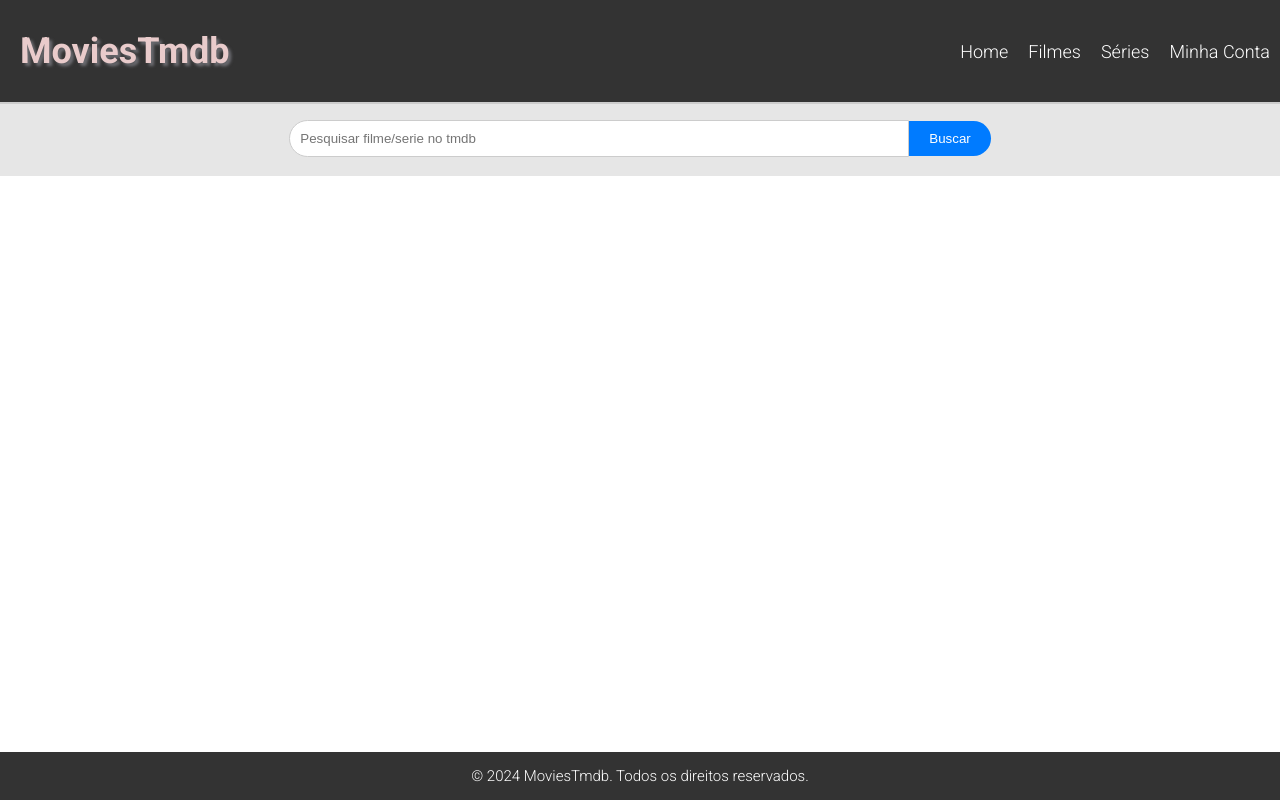
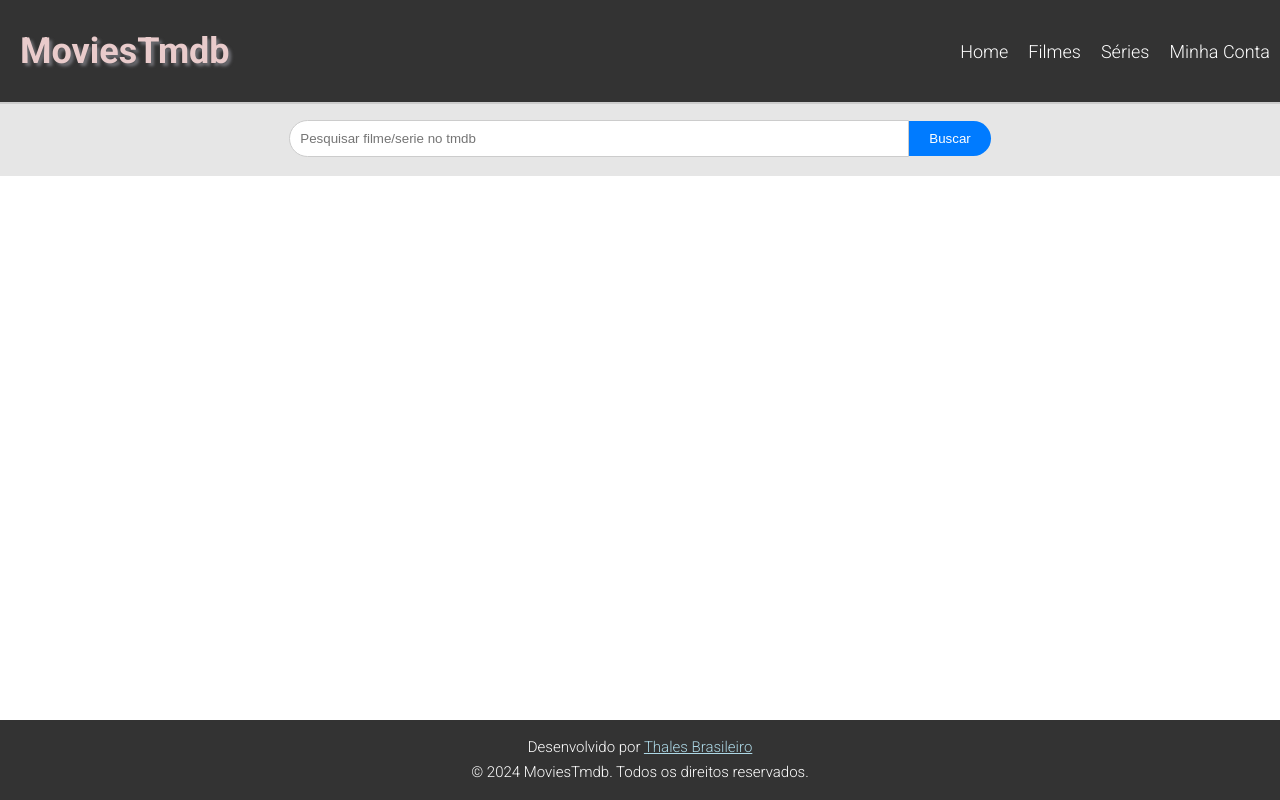
Before and after one commit to thalesxbrasileiro/movie-tmdb, an Angular app: page /home in a window 1280 px wide. Built offline with nearby package versions, Linux system fonts and the light colour scheme.

Commit message:
refactor: Ajustado o rodapé do site

```diff
--- a/src/app/components/footer/footer.component.css
+++ b/src/app/components/footer/footer.component.css
@@ -8,4 +8,9 @@ footer {
     width: 100%;
     transition: background-color 0.3s, color 0.3s;
     font-size: 15px;
+    line-height: 25px;
 }
+
+a {
+    color: lightblue;
+}
--- a/src/app/components/footer/footer.component.html
+++ b/src/app/components/footer/footer.component.html
@@ -1,3 +1,4 @@
 <footer>
+    <p>Desenvolvido por <a href="https://www.linkedin.com/in/thales-brasileiro-8714171bb/" target="_blank">Thales Brasileiro</a></p>
     <p>&copy; 2024 MoviesTmdb. Todos os direitos reservados.</p>
 </footer>
```
